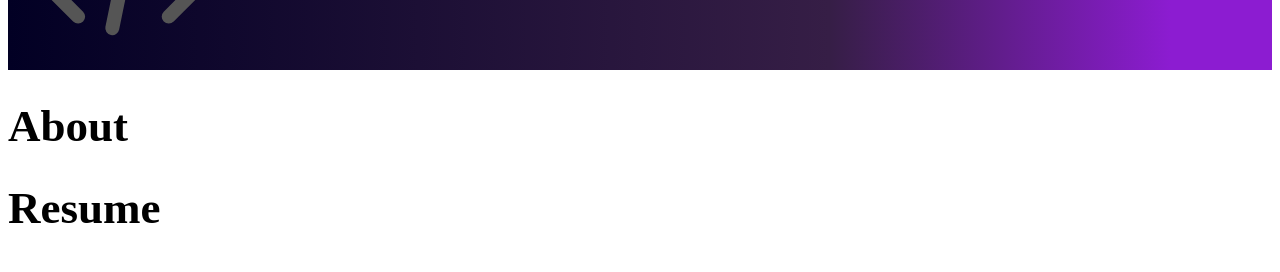
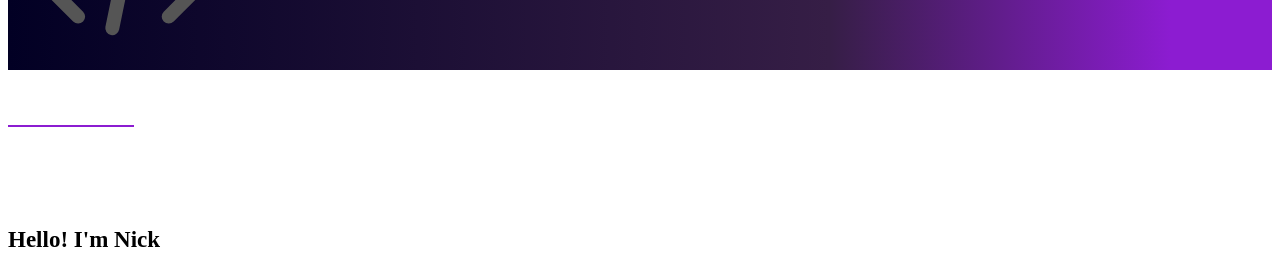
Before and after one commit to strong-one/React-Portfolio-2021, a React (Create React App) app: page / in a window 1280 px wide. Shown: the part 658-930 px from the top of the page. Built offline with nearby package versions, Linux system fonts and the light colour scheme.

Commit message:
modifying about me section

```diff
--- a/src/App.js
+++ b/src/App.js
@@ -11,7 +11,7 @@ import Footer from "./components/Footer/Footer";
 // for bootstrap refactor
 // import {  } from "react-bootstrap";
 
-// making calls to each function that were imported from above -- app is parent level component
+// making calls to each function that were imported from above -- app is parent level component -- will render to html via root id
 // can only return one function -- wrap in a <div></div> element to return more than one call can also use react fragments <> instead of divs </>
 function App() {
   return (
--- a/src/components/About/About.js
+++ b/src/components/About/About.js
@@ -1,7 +1,19 @@
+import style from "./About.module.css";
+import PageHeader from "./../PageHeader/PageHeader";
+import me from "../../img/me.JPG";
 const Aboutme = () => {
   return (
-    <div>
-      <h1>About</h1>
+    <div className={style.Aboutme}>
+      <PageHeader title={"About Me"} />
+      <div className={style.Container}>
+        <div className={style.Text}>
+          <h2>Hello! I'm Nick</h2>
+          <p>A full stack web devloper based in Colorado.</p>
+        </div>
+        <div className={style.Photo}>
+          <img className={style.Me} src={me} alt="me"></img>
+        </div>
+      </div>
     </div>
   );
 };
--- a/src/components/Home/Home.js
+++ b/src/components/Home/Home.js
@@ -6,6 +6,7 @@ import code from "../../img/code.svg";
 
 const Home = () => {
   return (
+    // style.Home is adding the local style to the Home class.
     <div className={style.Home}>
       <div className={style.Container}>
         <h1 className={style.Hello}>Nick Strong.</h1>
--- /dev/null
+++ b/src/components/PageHeader/PageHeader.js
@@ -0,0 +1,12 @@
+import style from "./PageHeader.module.css";
+
+const PageHeader = (props) => {
+  return (
+    <div className={style.Container}>
+      <hr />
+      <h1>{props.title}</h1>
+    </div>
+  );
+};
+
+export default PageHeader;
--- /dev/null
+++ b/src/components/PageHeader/PageHeader.module.css
@@ -0,0 +1,19 @@
+.Container {
+  display: flex;
+  position: relative;
+  /* only applies to title because horizontal rule  */
+  justify-content: center;
+  align-items: center;
+  padding-bottom: 2%;
+}
+
+.Container hr {
+  position: absolute;
+  left: 0;
+  width: 124px;
+  border: 1px solid #8c1cd1;
+}
+
+.Container h1 {
+  color: white;
+}
```
Also changed, not shown: src/components/About/About.module.css (added), src/img/me.JPG (added).
